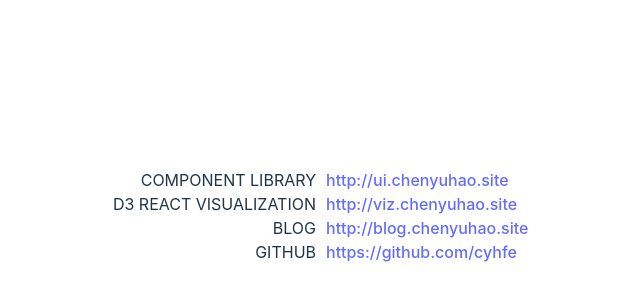
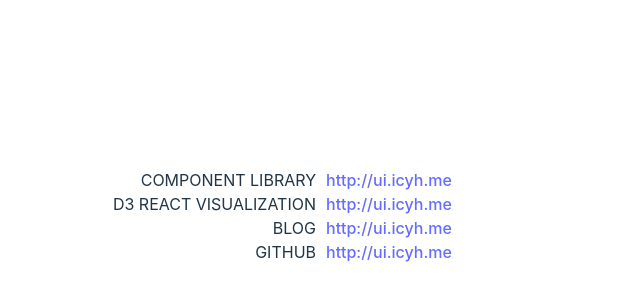
Before and after one commit to cyhfe/home, a React (Vite) app: page / in a window 1280 px wide. Shown: the part 184-484 px from the top of the page, without its empty margins (319-959 px from the left). Built offline with nearby package versions, Linux system fonts and the light colour scheme.

Commit message:
switch server

```diff
--- a/src/App.tsx
+++ b/src/App.tsx
@@ -18,19 +18,19 @@ const linkStyle = css`
 
 const data = [
   {
-    link: "http://ui.chenyuhao.site",
+    link: "http://ui.icyh.me",
     label: "COMPONENT LIBRARY",
   },
   {
-    link: "http://viz.chenyuhao.site",
+    link: "http://ui.icyh.me",
     label: " D3 REACT VISUALIZATION",
   },
   {
-    link: "http://blog.chenyuhao.site",
+    link: "http://ui.icyh.me",
     label: "BLOG",
   },
   {
-    link: "https://github.com/cyhfe",
+    link: "http://ui.icyh.me",
     label: "GITHUB",
   },
 ];
@@ -50,20 +50,6 @@ function App() {
           </div>
         );
       })}
-      {/* <div css={linkContainer}>
-        <div css={titleStyle}>component library</div>
-        <div css={linkStyle}>
-          <a href="http://ui.chenyuhao.site">http://ui.chenyuhao.site</a>
-        </div>
-      </div>
-      <div css={linkContainer}>
-        blog
-        <a href="http://blog.chenyuhao.site">http://blog.chenyuhao.site</a>
-      </div>
-      <div css={linkContainer}>
-        D3 React visualization
-        <a href="http://viz.chenyuhao.site">http://viz.chenyuhao.site</a>
-      </div> */}
     </div>
   );
 }
```
Also changed, not shown: 2 other files (tests, documents, lock files or other folders).
